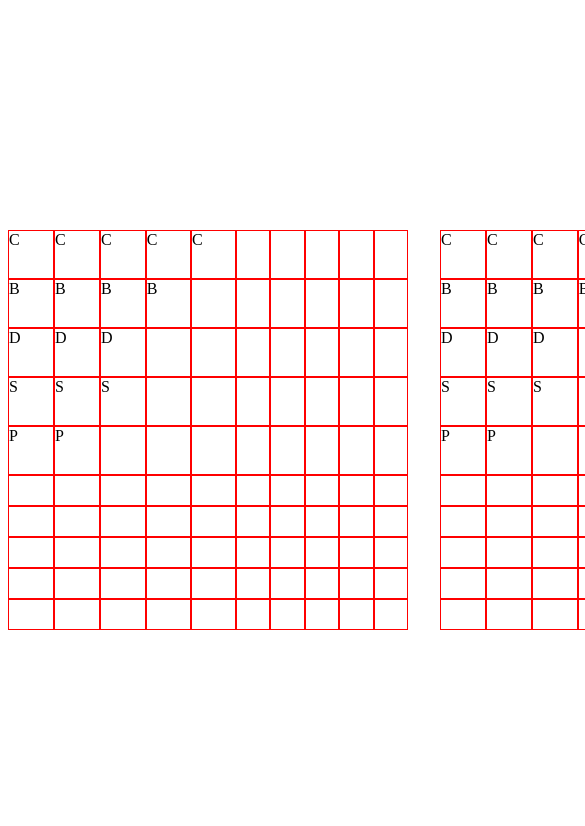
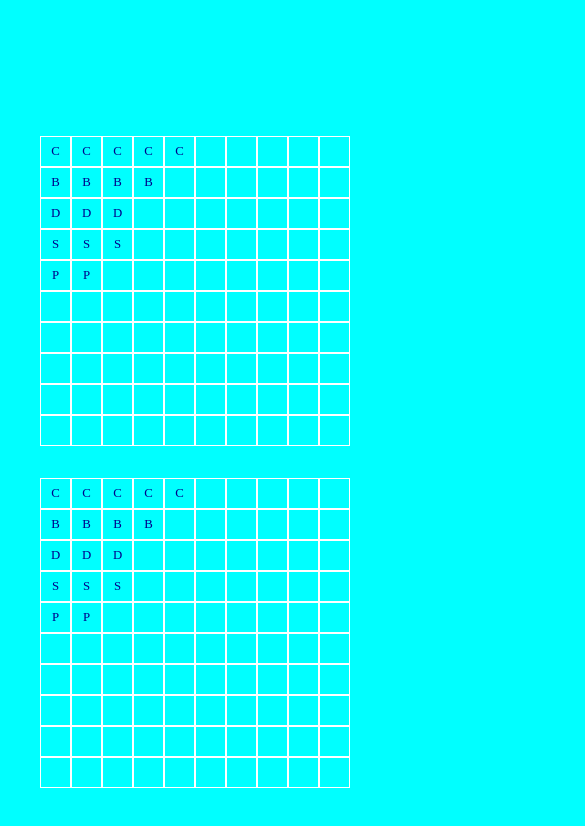
Before and after one commit to cagatay-usta/battleship, a website with bundled scripts: page index.html in a window 390 px wide. Shown: the top 826 px of the page, 585 px wide, since content can reach past the window. Built offline with nearby package versions, Linux system fonts and the light colour scheme.

Commit message:
update responsive css

```diff
--- a/style.css
+++ b/style.css
@@ -1,10 +1,12 @@
 html, body {
   height: 100dvh;
+  background-color: aqua;
 }
 
 body {
   display: grid;
-  align-items: center
+  align-items: center;
+  padding: 2rem;
 }
 
 .game-box {
@@ -12,19 +14,30 @@ body {
   grid-template-columns: repeat(2, auto);
   gap: 2rem;
   justify-content: space-evenly;
-
-
-
 }
 
 .grid-container {
   display: grid;
-  grid-template-columns: repeat(10, auto);
-  width: 400px;
-  height: 400px;
+  grid-template-columns: repeat(10, minmax(5px, 50px));
+  grid-template-rows: repeat(10, minmax(5px, 50px));
+  width: minmax(150px, 30vw);
+  aspect-ratio: 1/1;
 }
 
 .grid {
-  border: solid 1px red;
+  display: flex;
+  justify-content: center;
+  align-items: center;
+  color: darkblue;
+  border: solid 1px white;
 
 }
+
+@media only screen and (max-width: 768px) {
+  .game-box {
+    grid-template-columns: auto;
+    font-size: .8rem;
+  }
+
+
+}
```
